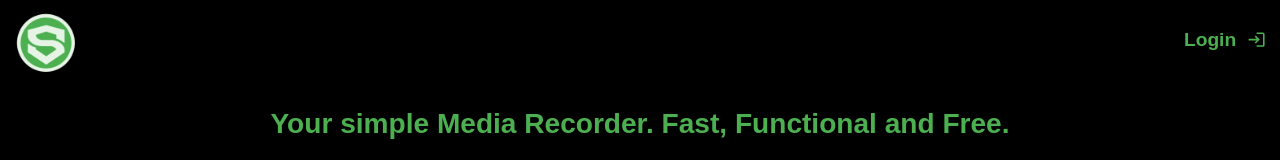
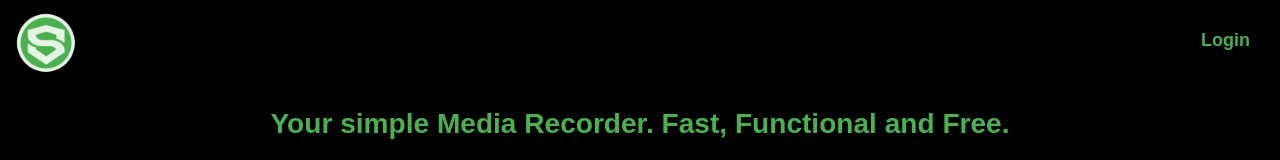
Before and after one commit to anujsinha789/screen-recorder, a React (Create React App) app: page / in a window 1280 px wide. Shown: the top 160 px of the page. Built offline with nearby package versions, Linux system fonts and the light colour scheme; no server answers; a web font is replaced by a local one.

Commit message:
Added Firebase Login

```diff
--- a/package.json
+++ b/package.json
@@ -6,6 +6,7 @@
   "main": "src/index.js",
   "dependencies": {
     "dotenv": "^10.0.0",
+    "firebase": "^9.6.2",
     "react": "17.0.2",
     "react-dom": "17.0.2",
     "react-icons": "^4.3.1",
--- a/src/App.js
+++ b/src/App.js
@@ -2,7 +2,6 @@ import "./styles.css";
 import logo from "./assets/logo.png";
 import React from "react";
 import SoundBar from "./components/SoundBar";
-import GoogleLoginComponent from "./components/GoogleLoginComponent";
 import {
   BsDownload,
   BsFillSuitHeartFill,
@@ -10,6 +9,7 @@ import {
   BsStopBtnFill,
 } from "react-icons/bs";
 import GoogleAd from "./components/GoogleAd";
+import FirebaseLogin from "./components/FirebaseLogin";
 
 export default function App() {
   const [dow, setDow] = React.useState("none");
@@ -174,7 +174,7 @@ export default function App() {
           height="80px"
           style={{ margin: "0.4rem 0 0 0.4rem" }}
         />
-        <GoogleLoginComponent clientId={process.env.REACT_APP_CLIENT_ID} />
+        <FirebaseLogin />
       </div>
 
       <div className="App__Description">
@@ -203,6 +203,7 @@ export default function App() {
               <BsDownload size={25} />
             </a>
           </button>
+
           <button
             id="stop"
             className="record"
--- /dev/null
+++ b/src/components/FirebaseLogin.js
@@ -0,0 +1,33 @@
+import React from "react";
+import "../styles.css";
+import { signInWithPopup } from "firebase/auth";
+import { auth, provider } from "../firebase";
+
+function FirebaseLogin() {
+  const [photoURL, setPhotoUrl] = React.useState("");
+
+  const signInWithFirebase = () => {
+    signInWithPopup(auth, provider)
+      .then((res) => {
+        const user = res.user;
+        setPhotoUrl(user.photoURL);
+      })
+      .catch((error) => {
+        console.log(error);
+      });
+  };
+
+  return (
+    <div className="FirebaseLogin__Main">
+      {photoURL === "" ? (
+        <button className="FirebaseLogin__Butt" onClick={signInWithFirebase}>
+          Login
+        </button>
+      ) : (
+        <img src={photoURL} className="FirebaseLogin__image" alt="Login" />
+      )}
+    </div>
+  );
+}
+
+export default FirebaseLogin;
--- a/src/components/GoogleLoginComponent.js
+++ /dev/null
@@ -1,75 +0,0 @@
-import React, { Component } from "react";
-import "../styles.css";
-import LoggedIn from "./LoggedIn";
-import { MdLogin } from "react-icons/md";
-
-class GoogleLoginComponent extends Component {
-  constructor(props) {
-    super(props);
-    this.state = { prof: {} };
-  }
-
-  componentDidMount() {
-    this.googleSDK();
-  }
-
-  prepareLoginButton = () => {
-    this.auth2.attachClickHandler(
-      this.refs.googleLoginBtn,
-      {},
-      (googleUser) => {
-        let profile = googleUser.getBasicProfile();
-        this.setState({ prof: profile });
-        console.log(this.state.prof);
-      },
-      (error) => {
-        console.log(JSON.stringify(error, undefined, 2));
-      }
-    );
-  };
-
-  googleSDK = () => {
-    window["googleSDKLoaded"] = () => {
-      window["gapi"].load("auth2", () => {
-        this.auth2 = window["gapi"].auth2.init({
-          client_id: `${this.props.clientId}`,
-          cookiepolicy: "single_host_origin",
-          scope: "profile email",
-        });
-        this.prepareLoginButton();
-      });
-    };
-    (function (d, s, id) {
-      var js,
-        fjs = d.getElementsByTagName(s)[0];
-      if (d.getElementById(id)) {
-        return;
-      }
-      js = d.createElement(s);
-      js.id = id;
-      js.src = "https://apis.google.com/js/platform.js?onload=googleSDKLoaded";
-      fjs.parentNode.insertBefore(js, fjs);
-    })(document, "script", "google-jssdk");
-  };
-
-  render() {
-    return (
-      <div>
-        <button
-          className="mainGoogle__Button loginBtn loginBtn--google"
-          ref="googleLoginBtn"
-        >
-          {this.state.prof.jf === undefined ? (
-            <>
-              Login &nbsp;
-              <MdLogin />
-            </>
-          ) : (
-            <LoggedIn data={this.state.prof} />
-          )}
-        </button>
-      </div>
-    );
-  }
-}
-export default GoogleLoginComponent;
--- /dev/null
+++ b/src/firebase.js
@@ -0,0 +1,22 @@
+// Import the functions you need from the SDKs you need
+import { initializeApp } from "firebase/app";
+import { getAuth } from "firebase/auth";
+import { GoogleAuthProvider } from "firebase/auth";
+
+// TODO: Add SDKs for Firebase products that you want to use
+// https://firebase.google.com/docs/web/setup#available-libraries
+
+// Your web app's Firebase configuration
+const firebaseConfig = {
+  apiKey: "AIzaSyAOXGiSzw2q9vqbzQQcQw1Ah9JNhFIr-4U",
+  authDomain: "fir-auth-ae1b3.firebaseapp.com",
+  projectId: "fir-auth-ae1b3",
+  storageBucket: "fir-auth-ae1b3.appspot.com",
+  messagingSenderId: "482976368667",
+  appId: "1:482976368667:web:d71ced9a01a3d2d8c550be"
+};
+
+// Initialize Firebase
+const app = initializeApp(firebaseConfig);
+export const auth = getAuth(app);
+export const provider = new GoogleAuthProvider();
--- a/src/styles.css
+++ b/src/styles.css
@@ -168,20 +168,28 @@ body {
   animation-duration: 442ms;
 }
 
-.mainGoogle__Button {
-  background-color: transparent;
-  border: none;
-  color: #4caf50;
-  display: flex;
-  justify-content: space-between;
-  align-items: center;
-  font-size: 1.2rem;
-  font-weight: bolder;
-  margin: 0 0.5rem 0 0;
-}
-
-.LoggedIn__image {
+.FirebaseLogin__image {
   width: 3.5rem;
   height: 3.5rem;
   border-radius: 3.5rem;
 }
+
+.FirebaseLogin__Main {
+  color: #4caf50;
+  margin: 0 1.5rem 0 0;
+  display: flex;
+  align-items: center;
+  justify-content: center;
+}
+
+.FirebaseLogin__Butt {
+  border: none;
+  color: #4caf50;
+  background-color: transparent;
+  font-weight: bold;
+  font-size: large;
+}
+
+.FirebaseLogin__Butt:hover {
+  color: white;
+}
```
Also changed, not shown: 1 other file (tests, documents, lock files or other folders).
